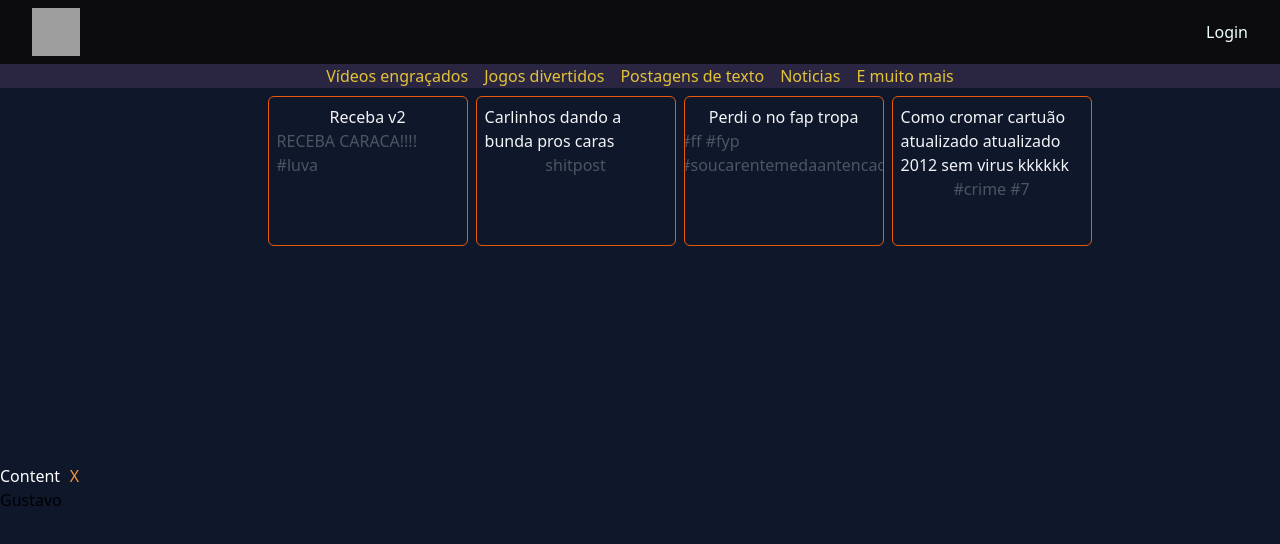
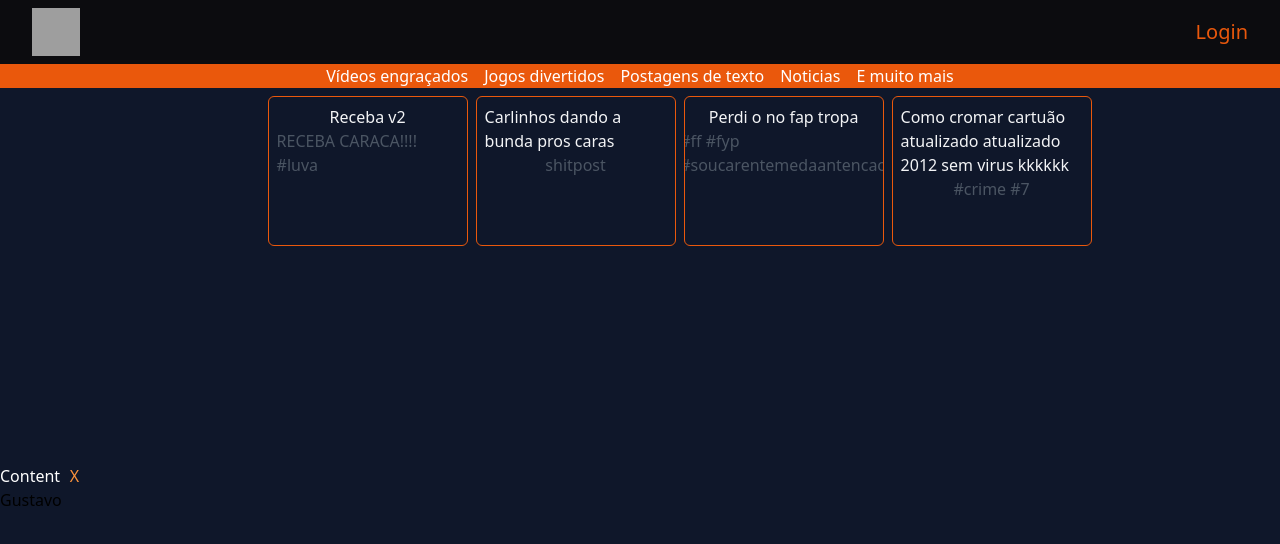
Before and after one commit to izitktj/Hyper, a Next.js app: page / in a window 1280 px wide. Shown: the top 544 px of the page. Built offline with nearby package versions, Linux system fonts and the light colour scheme; grey boxes are pictures that could not be loaded.

Commit message:
Better colors

```diff
--- a/src/components/Topo.tsx
+++ b/src/components/Topo.tsx
@@ -2,7 +2,7 @@ export default function Topo() {
     return(
         <div className="headers">
         <img src="Hyper.png" className="h-12 w-12"/>
-        <div>Login</div>
+        <div className="text-xl text-orange-600">Login</div>
         </div>
     )
 }
--- a/src/pages/index.tsx
+++ b/src/pages/index.tsx
@@ -4,7 +4,7 @@ import Lateral from "@/components/Lateral";
 
 function SubCabecario() {
   return(
-    <div style={SubHeader} className="gap-4">
+    <div className="flex justify-center align-top bg-orange-600 text-white gap-4">
       <div>Vídeos engraçados</div>
       <div>Jogos divertidos</div>
       <div>Postagens de texto</div>
@@ -12,14 +12,6 @@ function SubCabecario() {
       <div>E muito mais</div>
     </div>
   )
-}
-
-const SubHeader = {
-  display: 'flex',
-  justifyContent: 'center',
-  alignItems: 'center',
-  backgroundColor: '#2a2642',
-  color: '#e3c336',
 }
 
 export default function Home() {
```
Also changed, not shown: src/styles/globals.css (line endings or trailing spaces).
